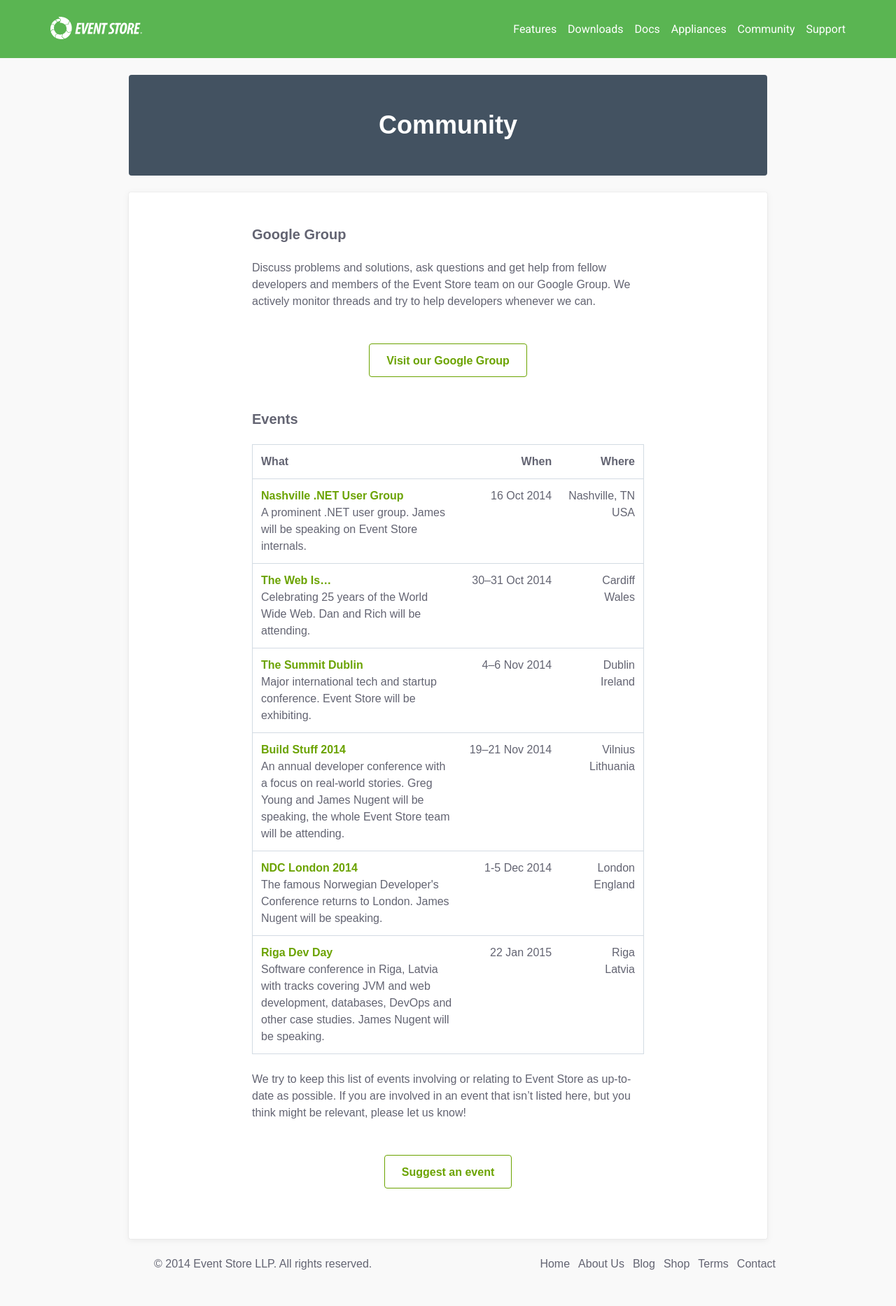
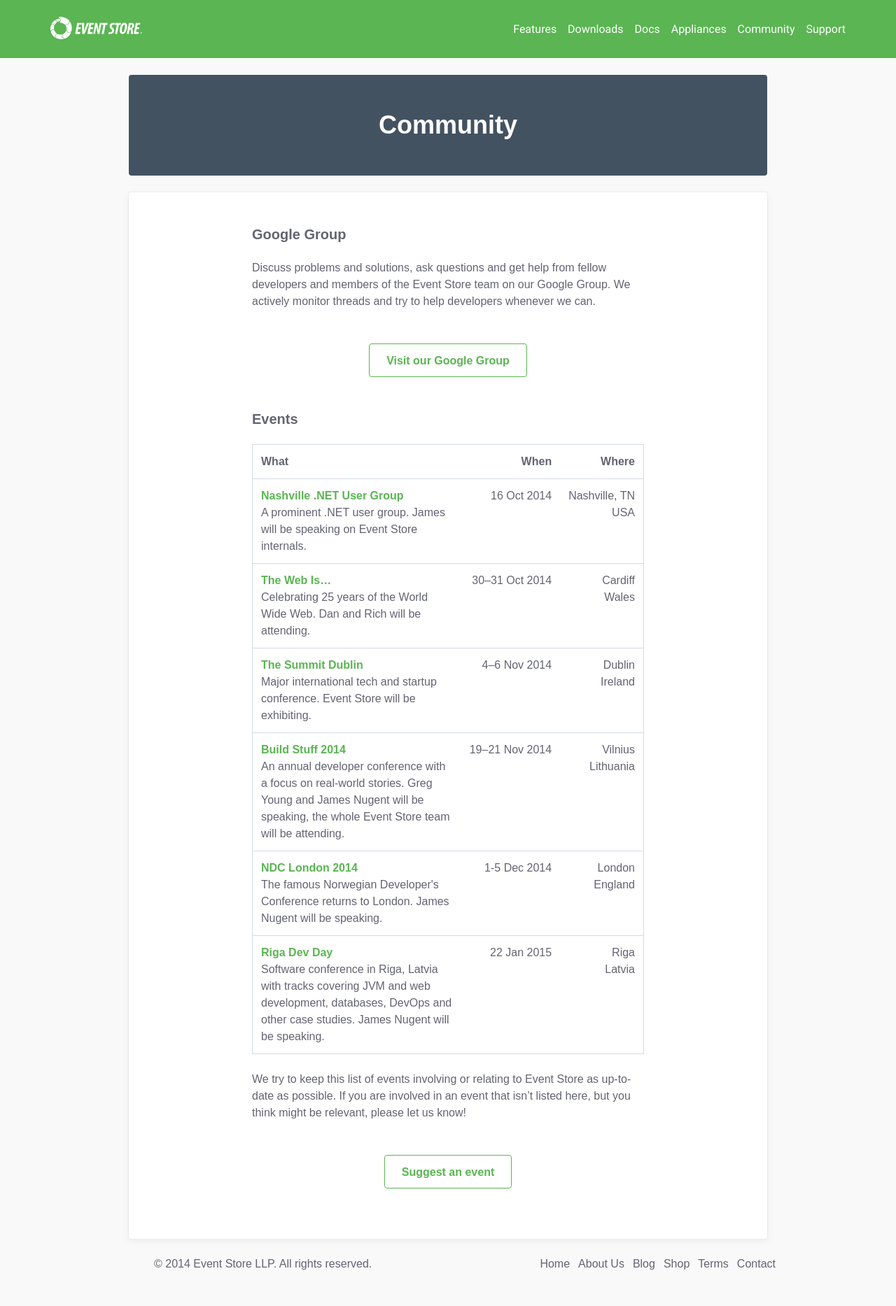
Before and after one commit to sandboxorg/geteventstore.com, a Jekyll site: the page built from community/index.html, in a window 1280 px wide. Shown: the whole page at 70% size. Built offline with Jekyll 4.4.1, drawn with Linux system fonts in a browser that asks for light colours; Markdown is read by kramdown in place of the engine named in the settings.

Commit message:
Changed primary green colour value

```diff
--- a/_sass/_variables.scss
+++ b/_sass/_variables.scss
@@ -8,8 +8,8 @@ $font-heading-weight: 600;
 $black:               #313C47;
 $blue:                #64B3FF;
 // $green-light:         #5AB552;
-$green-light:         #6BA300;
-$green:               darken($green-light, 5%);
+$green-light:         #5AB552;
+$green:               lighten($green-light, 25%);
 $grey:                #636472;
 $grey-dark:           #435261;
 $grey-light:          #D3DBE3;
```
Also changed, not shown: css/main.css, 1 other file.
